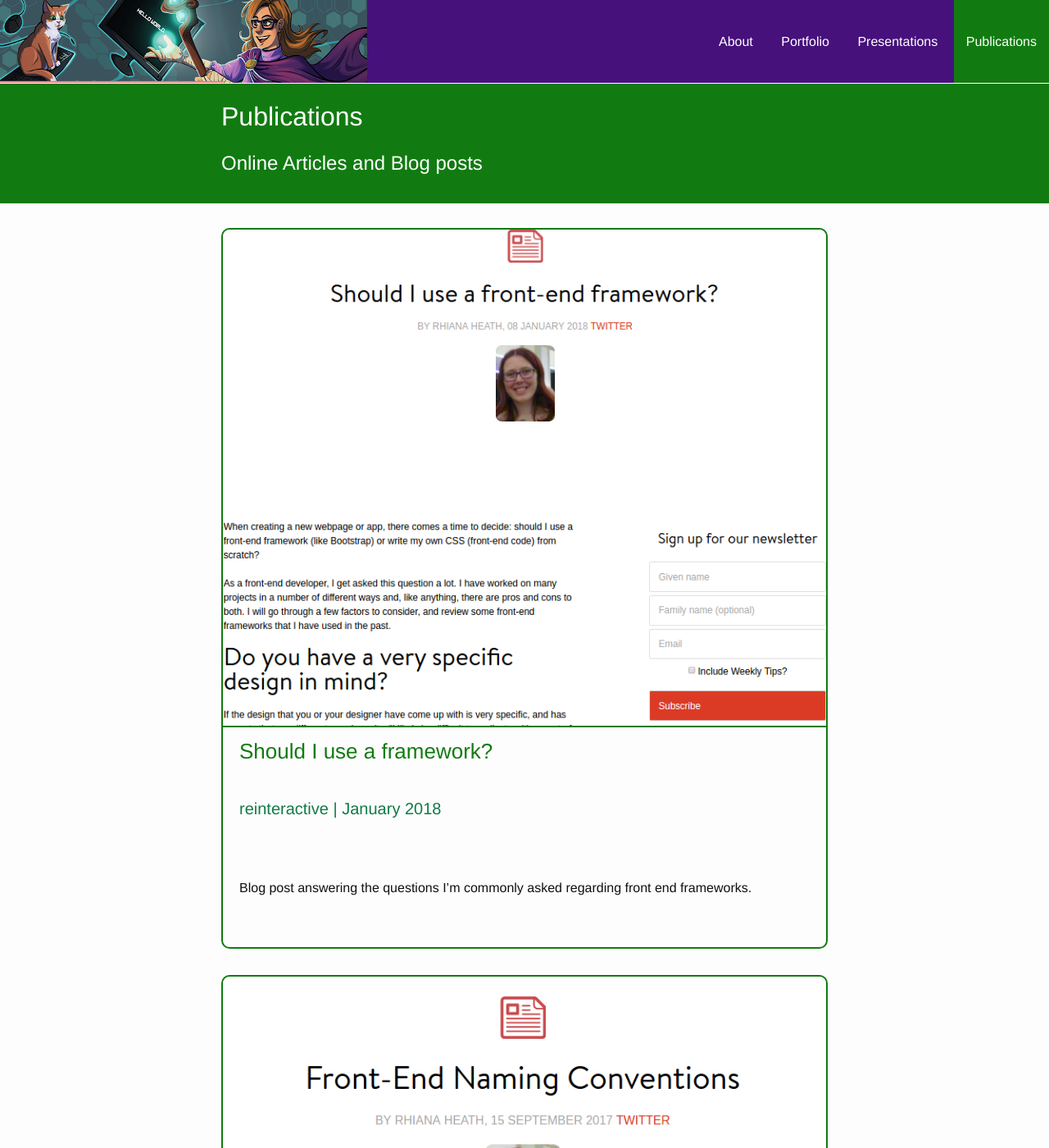
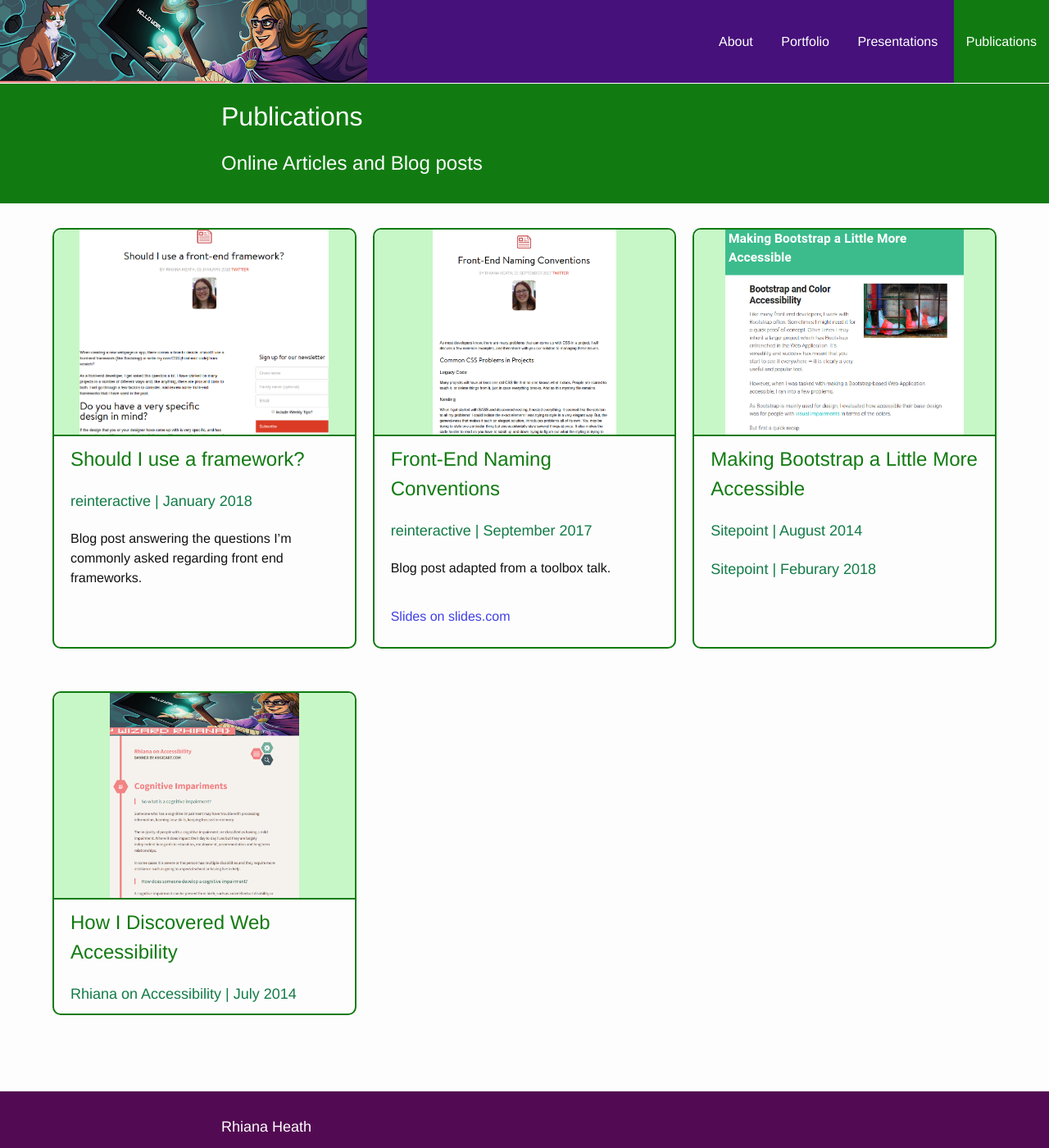
Before and after one commit to Rhiana/rhiana.github.io, a Jekyll site: the page built from publications.md, in a window 1280 px wide and 1400 px high. Shown: the whole window at 82% size. Built offline with Jekyll 4.4.1, drawn with Linux system fonts in a browser that asks for light colours.

Commit message:
changing the layout of the publication page

```diff
--- a/_layouts/publication.html
+++ b/_layouts/publication.html
@@ -17,5 +17,5 @@
     {% endfor %}
   </header>
 
-  <p>{{ content }}</p>
+  {{ content }}
 </article>
--- a/_sass/_publication.scss
+++ b/_sass/_publication.scss
@@ -1,5 +1,12 @@
 
 .publications-page {
+  display: grid;
+  grid-template-columns: repeat(auto-fit, minmax(350px, 1fr));
+  grid-gap: 20px;
+  &.wrapper {
+    width: 90%;
+    max-width: 1300px;
+  }
   article {
     border: 2px solid $publication-color;
     border-radius: 10px;
@@ -8,19 +15,28 @@
   img {
     border-bottom: 2px solid $publication-color;
     border-radius: 10px 10px 0 0;
+    max-height: 250px;
+    width: 100%;
+    object-fit:contain;
+    background-color: lighten($publication-color, 60);
+  }
+  h3 {
+    margin-bottom: 0;
   }
   h3 a {
     display: inline-block;
-    width: 100%;
     cursor: pointer;
     color: $publication-color;
     padding: 10px 20px;
+    font-size: 24px;
   }
   h4 {
     color: #117b46;
     padding: 10px 20px;
+    font-size: 18px;
+    margin-bottom: 0;
   }
-  p, p a {
+  p {
     padding: 10px 20px;
   }
 }
```
